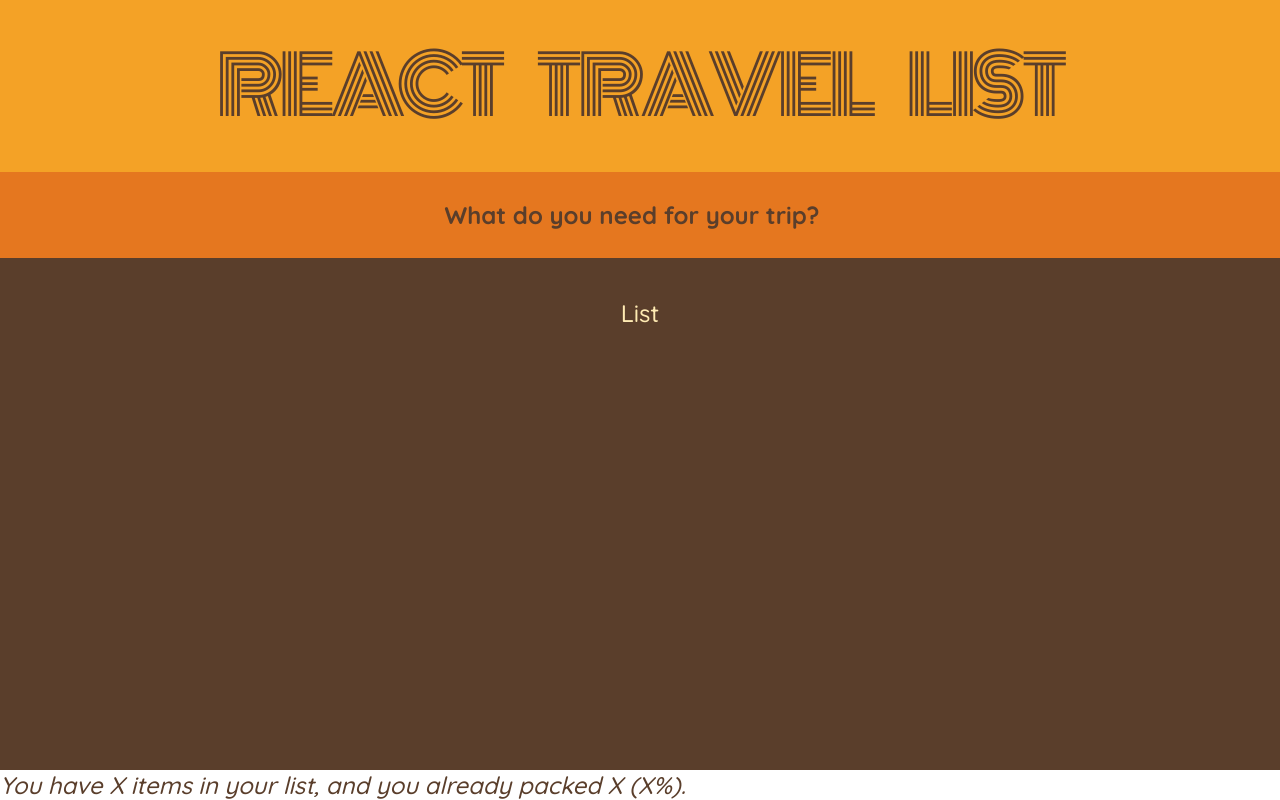
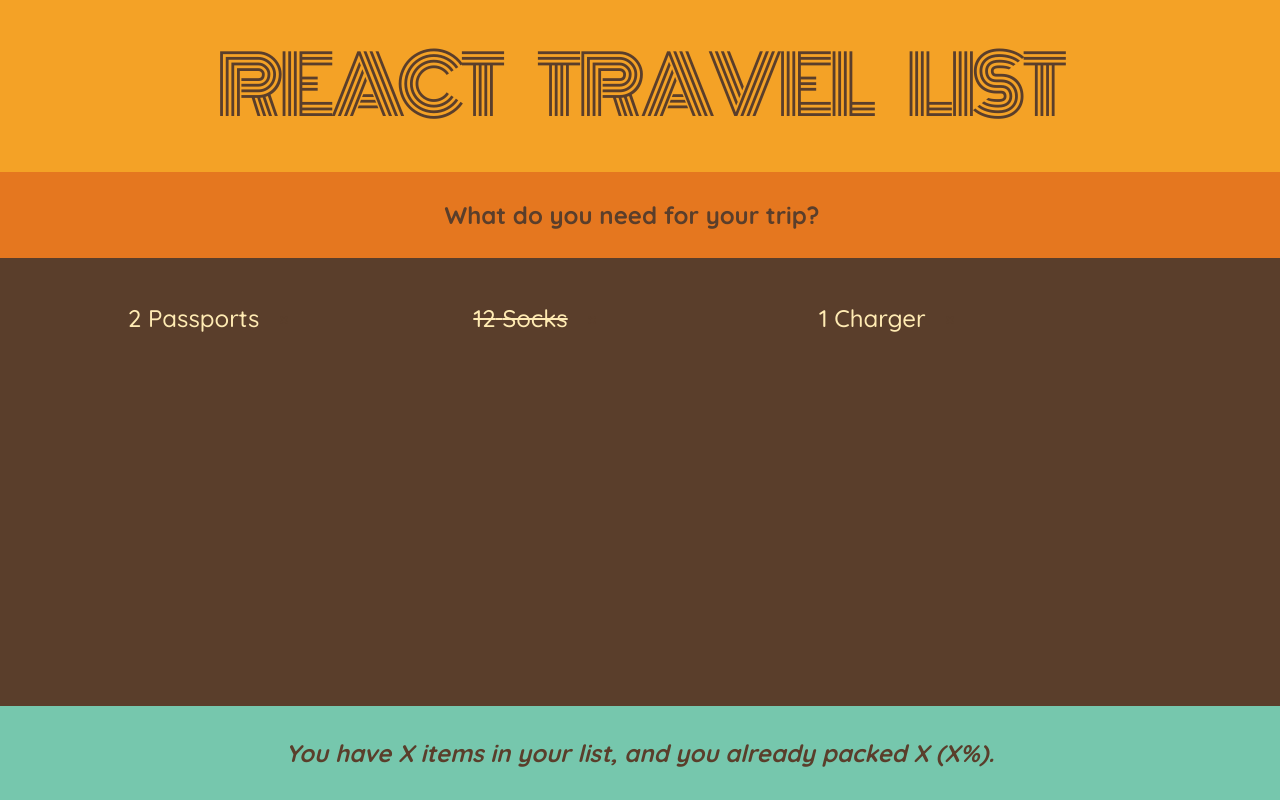
Before and after one commit to yungshun317/react-travel-list, a React (Create React App) app: page / in a window 1280 px wide. Built offline with nearby package versions, Linux system fonts and the light colour scheme.

Commit message:
[FEAT] Render the item list

```diff
--- a/src/App.js
+++ b/src/App.js
@@ -1,3 +1,15 @@
+const initialItems = [
+  {
+    id: 1, description: "Passports", quantity: 2, packed: false
+  },
+  {
+    id: 2, description: "Socks", quantity: 12, packed: true
+  },
+  {
+    id: 3, description: "Charger", quantity: 1, packed: false
+  }
+]
+
 export default function App() {
   return <div className="app">
     <Logo />
@@ -20,11 +32,28 @@ function Form() {
 }
 
 function PackingList() {
-  return <div className="list">List</div>
+  return <div className="list">
+    <ul>
+      {initialItems.map(item => (
+          <Item item={item} />
+      ))}
+    </ul>
+  </div>
+}
+
+function Item({ item }) {
+  return (
+    <li>
+      <span style={item.packed ? {textDecoration: "line-through"} : {}}>
+        {item.quantity} {item.description}
+      </span>
+      <button>&times;</button>
+    </li>
+  );
 }
 
 function Stats() {
-  return <footer>
+  return <footer className="stats">
     <em>You have X items in your list, and you already packed X (X%).</em>
   </footer>
 }
```
